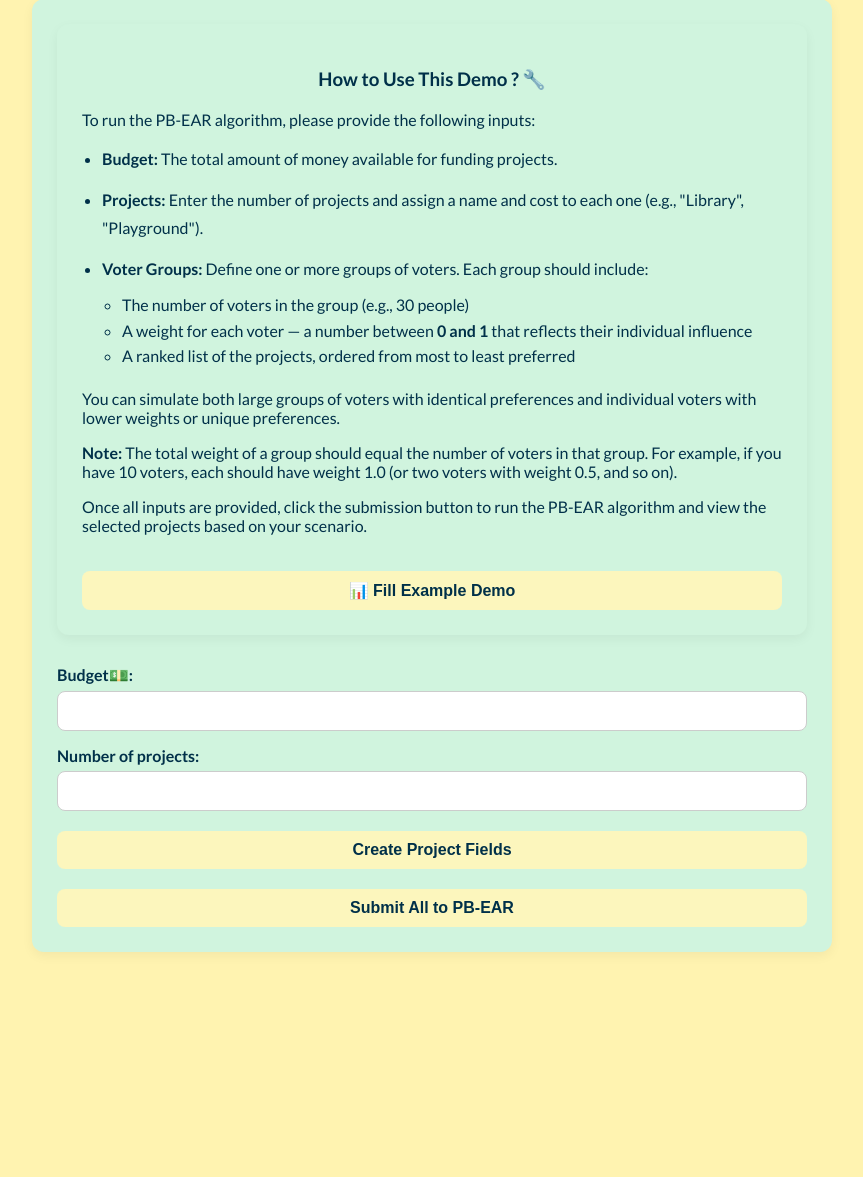
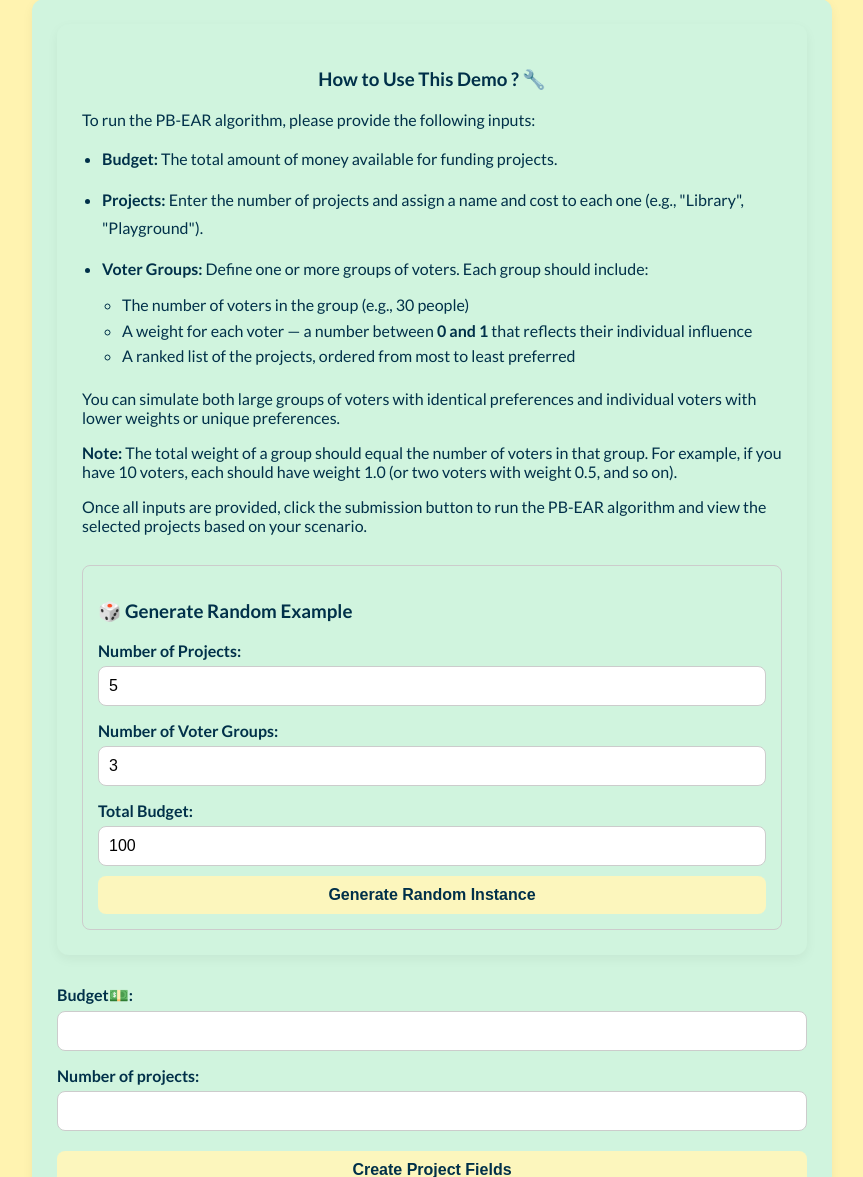
Before and after one commit to vivianu2001/pb-ear-flask-site, a Flask app: page / in a window 1280 px wide. Shown: the part 774-1951 px from the top of the page, without its empty margins (208-1071 px from the left). Before the commit the page ends 1726 px from the top, so only its background shows below. Run offline with Flask 3, Linux system fonts and the light colour scheme.

Commit message:
improve random input

```diff
--- a/static/scripts.js
+++ b/static/scripts.js
@@ -68,7 +68,6 @@ function generateProjectFields() {
   }
 }
 
-
 // Creates dropdowns for ranking projects based on the user-defined list
 function generatePreferenceInputs() {
   const inputs = document.querySelectorAll(".project-name");
@@ -105,7 +104,6 @@ function generatePreferenceInputs() {
   // Show voter form once preferences are generated
   document.getElementById("voter-form").style.display = "block";
 }
-
 
 let voterGroups = [];
 // Adds a voter group with specified weight and preferences
@@ -163,6 +161,17 @@ function submitVoterGroup() {
 }
 
 
+function addVoterGroup(count, weight, preferences) {
+  // Add to internal array
+  for (let i = 0; i < count; i++) {
+    voterGroups.push([weight, preferences]);
+  }
+
+  document.getElementById("voters-json").value = JSON.stringify(voterGroups);
+
+  showSubmittedGroup(count, weight, preferences);
+}
+
 // Updates hidden inputs and on-screen debug area with current voter groups
 function updateVoterGroupsDisplay() {
   document.getElementById("voter-groups-display").textContent = JSON.stringify(
@@ -206,7 +215,6 @@ function prepareSubmission() {
   return true;
 }
 
-
 // Shows a summary of a submitted voter group on screen
 function showSubmittedGroup(count, weight, preferences) {
   const container = document.getElementById("voter-group-list");
@@ -223,7 +231,6 @@ function showSubmittedGroup(count, weight, preferences) {
   container.appendChild(div);
 }
 
-
 // Checks if any duplicate project names exist (case-insensitive)
 function hasDuplicateProjects() {
   const names = Array.from(document.querySelectorAll(".project-name")).map(
@@ -233,86 +240,82 @@ function hasDuplicateProjects() {
   return nameSet.size !== names.length;
 }
 
-
 // Returns true only if the sum of all voter weights is an integer
 function validateTotalWeightIsInteger() {
   const totalWeight = voterGroups.reduce((sum, [weight]) => sum + weight, 0);
   return Number.isInteger(totalWeight);
 }
 
+function generateRandomInstance(numProjects, numGroups, budget) {
+  // 1. Generate random projects
+  const projects = [];
+  let totalCost = 0;
+  for (let i = 0; i < numProjects; i++) {
+    const cost = Math.floor(Math.random() * 30) + 20; // between 20-49
+    totalCost += cost;
+    projects.push(["P" + (i + 1), cost]);
+  }
 
-// Loads a predefined example with voters and projects (used for demo/testing)
-function fillExample3() {
-  const projects = [
-    ["Clinic", 50.0],
-    ["Park", 30.0],
-    ["Library", 30.0],
-    ["Pool", 40.0],
-  ];
+  // Ensure total cost > budget
+  if (totalCost <= budget) {
+    projects[0][1] += budget - totalCost + 10;
+    totalCost = projects.reduce((sum, p) => sum + p[1], 0);
+  }
 
-  const voterGroupsToAdd = [
-    {
-      count: 15,
-      weight: 1.0,
-      preferences: ["Clinic", "Park", "Library", "Pool"],
-    },
-    {
-      count: 15,
-      weight: 1.0,
-      preferences: ["Park", "Clinic", "Library", "Pool"],
-    },
-    {
-      count: 70,
-      weight: 1.0,
-      preferences: ["Pool", "Library", "Park", "Clinic"],
-    },
-  ];
+  // 2. Generate random voter groups
+  const voterGroupsToAdd = [];
+  for (let i = 0; i < numGroups; i++) {
+    const count = Math.floor(Math.random() * 10) + 5; // group size 5–14
+    const weight = 1.0;
+    const shuffled = [...projects.map((p) => p[0])].sort(
+      () => Math.random() - 0.5
+    );
+    voterGroupsToAdd.push({
+      count: count,
+      weight: weight,
+      preferences: shuffled,
+    });
+  }
 
-  // Set budget + projects
-  document.getElementById("budget").value = 100;
-  document.getElementById("num-projects").value = projects.length;
+  // 3. Populate the form with these values
+  document.getElementById("budget").value = budget;
+  document.getElementById("num-projects").value = numProjects;
   generateProjectFields();
 
-  // Fill in project names and costs
+  // Fill project names and costs
   const nameInputs = document.querySelectorAll(".project-name");
   const costInputs = document.querySelectorAll(".project-cost");
-
   projects.forEach(([name, cost], i) => {
     nameInputs[i].value = name;
     costInputs[i].value = cost;
   });
-
-  // Display voter group form
-  document.getElementById("next-button-container").style.display = "block";
   generatePreferenceInputs();
-  document.getElementById("voter-form").style.display = "block";
-
-  // Reset previous state
+  // Clear voter groups and show form
   voterGroups = [];
   document.getElementById("voter-group-list").innerHTML =
     "<h3>🗳️ Voter Groups Entered</h3>";
   document.getElementById("voter-group-list").style.display = "block";
+  document.getElementById("voter-form").style.display = "block";
 
-  // Inject each voter group visually and internally
-  for (const group of voterGroupsToAdd) {
-    for (let i = 0; i < group.count; i++) {
-      voterGroups.push([group.weight, group.preferences]);
-    }
-    showSubmittedGroup(group.count, group.weight, group.preferences);
+  voterGroupsToAdd.forEach((group) => {
+    addVoterGroup(group.count, group.weight, group.preferences);
+  });
+
+  alert("Random instance generated.");
+}
+
+document.addEventListener("DOMContentLoaded", () => {
+  const btn = document.getElementById("generate-random-button");
+  if (btn) {
+    btn.addEventListener("click", () => {
+      const numProjects = parseInt(
+        document.getElementById("num-projects-random").value
+      );
+      const numGroups = parseInt(
+        document.getElementById("num-groups-random").value
+      );
+      const budget = parseFloat(document.getElementById("budget-random").value);
+      generateRandomInstance(numProjects, numGroups, budget);
+    });
   }
-
-  // Update hidden fields for form submission
-  document.getElementById("voters-json").value = JSON.stringify(voterGroups);
-  document.getElementById("projects-json").value = JSON.stringify(projects);
-
-  // Reset voter form
-  document.getElementById("voter-count").value = 1;
-  document.getElementById("voter-weight").value = 1.0;
-  const selects = document.querySelectorAll("#rank-inputs select");
-  selects.forEach((s) => (s.selectedIndex = 0));
-
-  document.querySelector("#voter-form button").textContent =
-    "➕ Add Another Group";
-
-  alert("Example loaded. You can now submit or add more groups.");
-}
+});
--- a/templates/index.html
+++ b/templates/index.html
@@ -102,9 +102,20 @@
     <p style="margin-top: 10px;">
      Once all inputs are provided, click the submission button to run the PB-EAR algorithm and view the selected projects based on your scenario.
     </p>
-    <button onclick="fillExample3()" style="margin-top: 20px;">
-     📊 Fill Example Demo
-    </button>
+    <div style="margin-top: 30px; border: 1px solid #ccc; padding: 15px; border-radius: 8px;">
+    <h3>🎲 Generate Random Example</h3>
+    <label>Number of Projects:</label>
+    <input type="number" id="num-projects-random" value="5" min="1"/>
+    <br/>
+    <label>Number of Voter Groups:</label>
+    <input type="number" id="num-groups-random" value="3" min="1"/>
+    <br/>
+    <label>Total Budget:</label>
+    <input type="number" id="budget-random" value="100" min="1"/>
+    <br/>
+    <button id="generate-random-button" style="margin-top: 10px;">Generate Random Instance</button>
+    </div>
+
    </div>
    <label>
     Budget💵:
```
